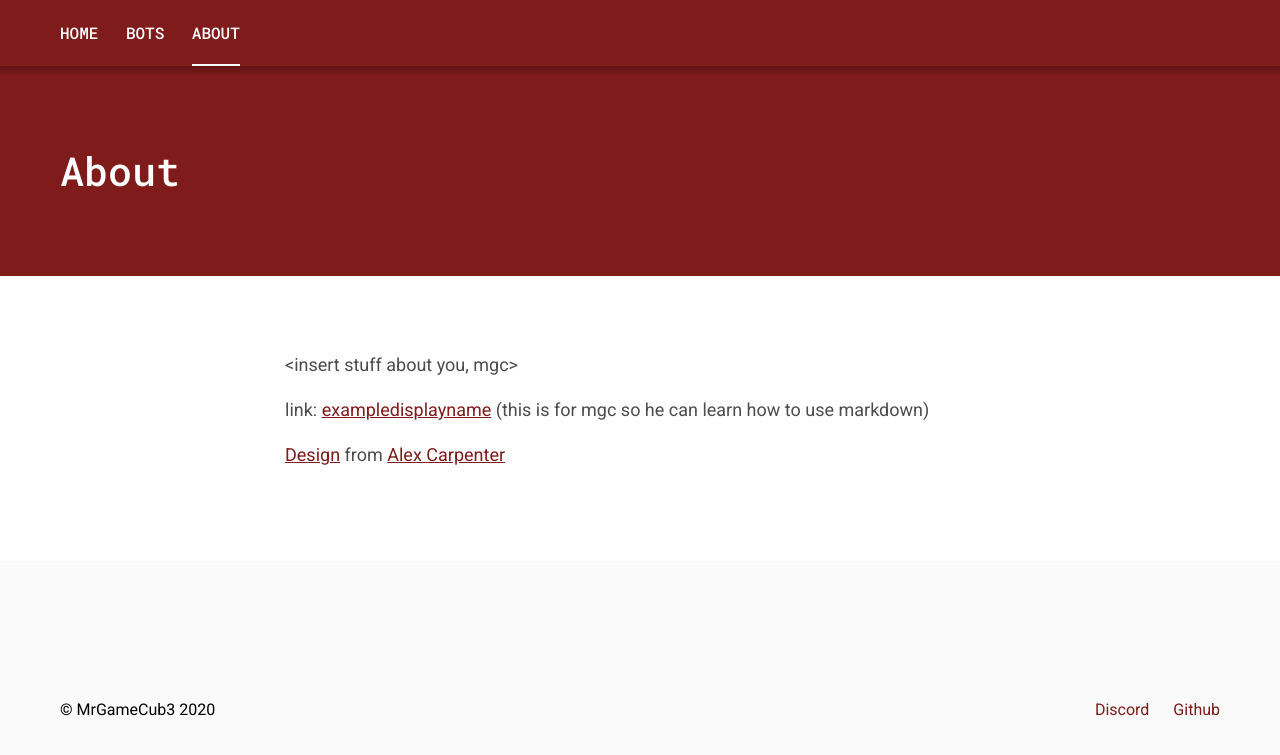
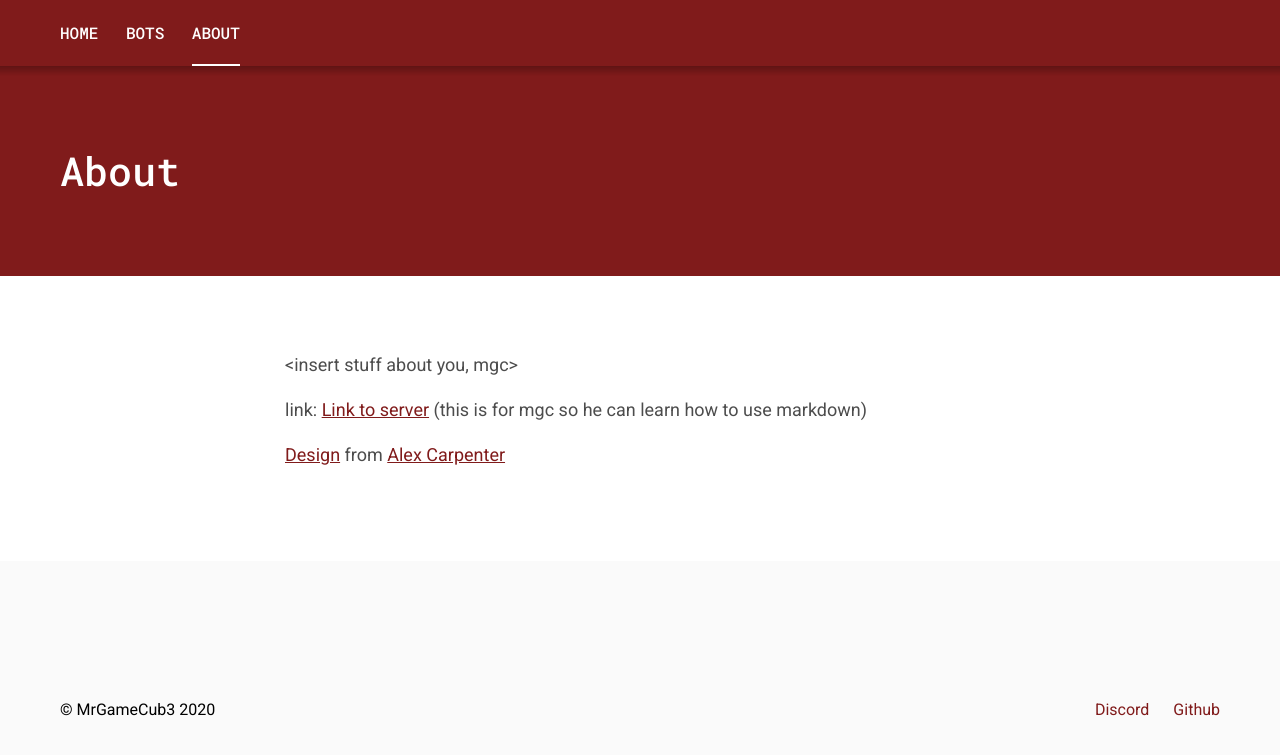
Before and after one commit to mrgamecub3/mrgamecub3.github.io, a Jekyll site: the page built from _pages/about.markdown, in a window 1280 px wide. Shown: the top 755 px of the page. Built offline with Jekyll 4.4.1, drawn with Linux system fonts in a browser that asks for light colours.

Commit message:
Update about.markdown

```diff
--- a/_pages/about.markdown
+++ b/_pages/about.markdown
@@ -9,12 +9,12 @@ permalink: /about/
 
 <!--- hey so mgc whenever you want to add a link, either do the <a> tag, or do this cool thing where you put links at the bottom formatted like [hiddentag]: <link> and in the body you put [Display name][hiddentag] here's an example: -->
 
-link: [exampledisplayname][examplehiddentag] (this is for mgc so he can learn how to use markdown)
+link: [Link to server][examplehiddentag] (this is for mgc so he can learn how to use markdown)
 
 
 [Design][mjt] from [Alex Carpenter][ac]
 
 [ac]: https://github.com/alexcarpenter
 [mjt]: https://github.com/alexcarpenter/material-jekyll-theme
-[examplehiddentag]: https://mi460.dev/
+[examplehiddentag]: https://discord.gg/yK3tXpR
 <!-- you can keep the hiddentags and links at the bottom so they don't clutter -->
```
